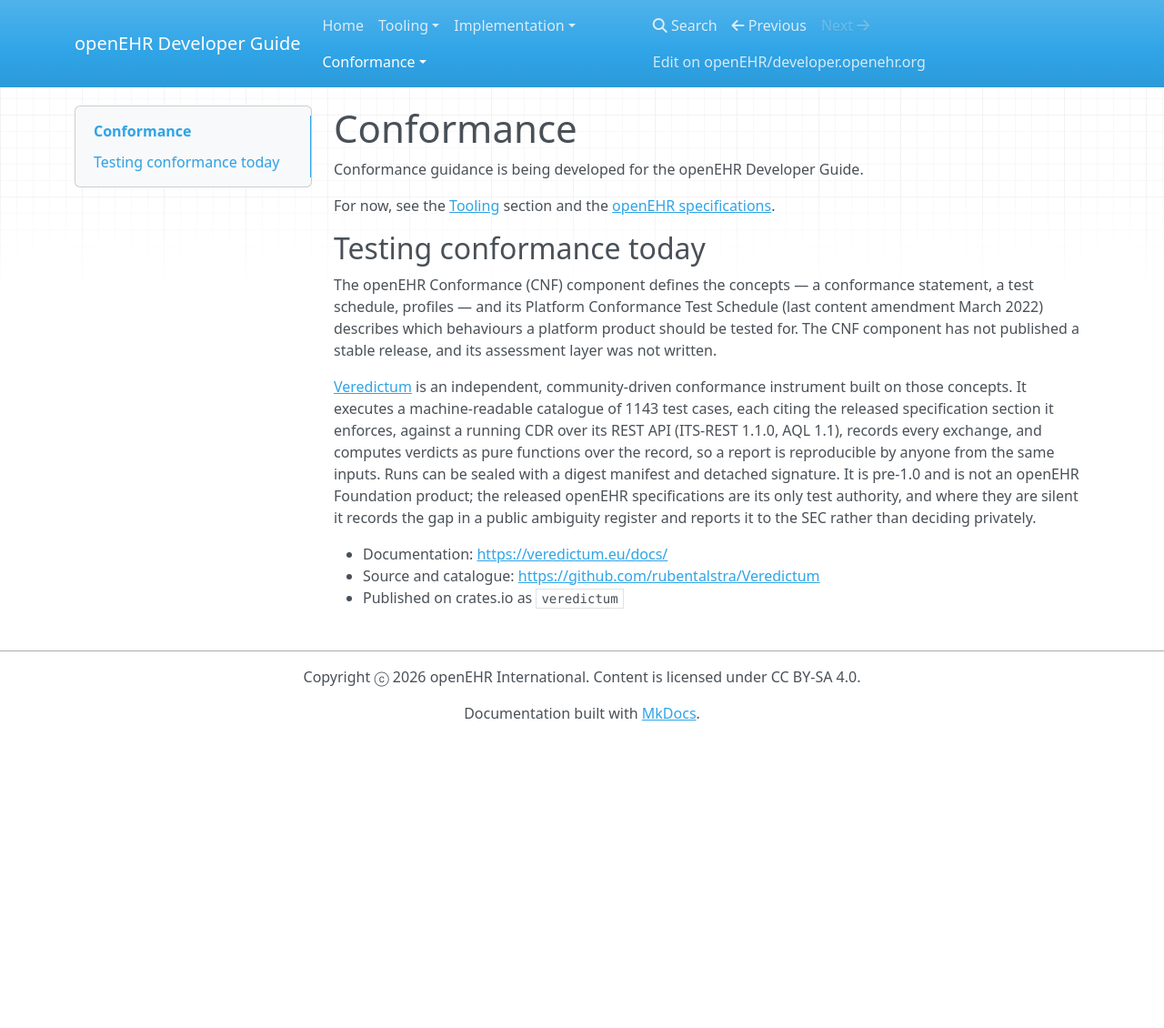
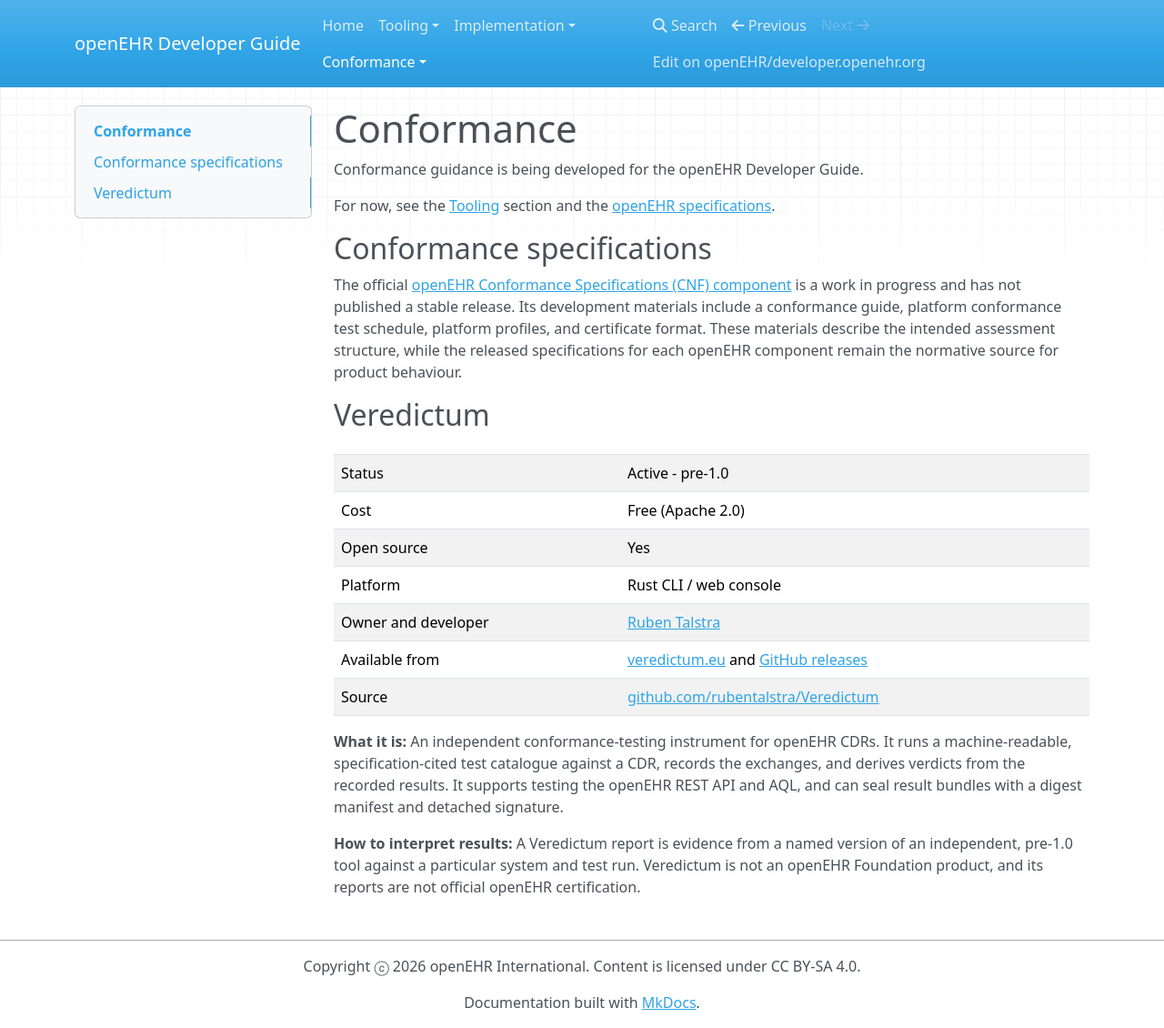
Before and after one commit to openEHR/developer.openehr.org, an MkDocs documentation site: the page built from docs/conformance/index.md, in a window 1280 px wide and 1130 px high. Shown: the whole window at 91% size. Built offline with MkDocs 1.6.1, drawn with Linux system fonts in a browser that asks for light colours; nearby versions of some CDN libraries.

Commit message:
docs(conformance): clarify Veredictum status

```diff
--- a/docs/conformance/index.md
+++ b/docs/conformance/index.md
@@ -4,26 +4,22 @@ Conformance guidance is being developed for the openEHR Developer Guide.
 
 For now, see the [Tooling](../tooling/index.md) section and the [openEHR specifications](https://specifications.openehr.org/).
 
-## Testing conformance today
+## Conformance specifications
 
-The openEHR Conformance (CNF) component defines the concepts — a conformance
-statement, a test schedule, profiles — and its Platform Conformance Test
-Schedule (last content amendment March 2022) describes which behaviours a
-platform product should be tested for. The CNF component has not published a
-stable release, and its assessment layer was not written.
+The official [openEHR Conformance Specifications (CNF) component](https://specifications.openehr.org/releases/CNF/development/) is a work in progress and has not published a stable release. Its development materials include a conformance guide, platform conformance test schedule, platform profiles, and certificate format. These materials describe the intended assessment structure, while the released specifications for each openEHR component remain the normative source for product behaviour.
 
-[Veredictum](https://veredictum.eu) is an independent, community-driven
-conformance instrument built on those concepts. It executes a machine-readable
-catalogue of 1143 test cases, each citing the released specification section
-it enforces, against a running CDR over its REST API (ITS-REST 1.1.0,
-AQL 1.1), records every exchange, and computes verdicts as pure functions over
-the record, so a report is reproducible by anyone from the same inputs. Runs
-can be sealed with a digest manifest and detached signature. It is pre-1.0 and
-is not an openEHR Foundation product; the released openEHR specifications are
-its only test authority, and where they are silent it records the gap in a
-public ambiguity register and reports it to the SEC rather than deciding
-privately.
+## Veredictum
 
-- Documentation: <https://veredictum.eu/docs/>
-- Source and catalogue: <https://github.com/rubentalstra/Veredictum>
-- Published on crates.io as `veredictum`
+| | |
+| --- | --- |
+| Status | Active - pre-1.0 |
+| Cost | Free (Apache 2.0) |
+| Open source | Yes |
+| Platform | Rust CLI / web console |
+| Owner and developer | [Ruben Talstra](https://github.com/rubentalstra) |
+| Available from | [veredictum.eu](https://veredictum.eu/) and [GitHub releases](https://github.com/rubentalstra/Veredictum/releases/latest) |
+| Source | [github.com/rubentalstra/Veredictum](https://github.com/rubentalstra/Veredictum) |
+
+**What it is:** An independent conformance-testing instrument for openEHR CDRs. It runs a machine-readable, specification-cited test catalogue against a CDR, records the exchanges, and derives verdicts from the recorded results. It supports testing the openEHR REST API and AQL, and can seal result bundles with a digest manifest and detached signature.
+
+**How to interpret results:** A Veredictum report is evidence from a named version of an independent, pre-1.0 tool against a particular system and test run. Veredictum is not an openEHR Foundation product, and its reports are not official openEHR certification.
```
